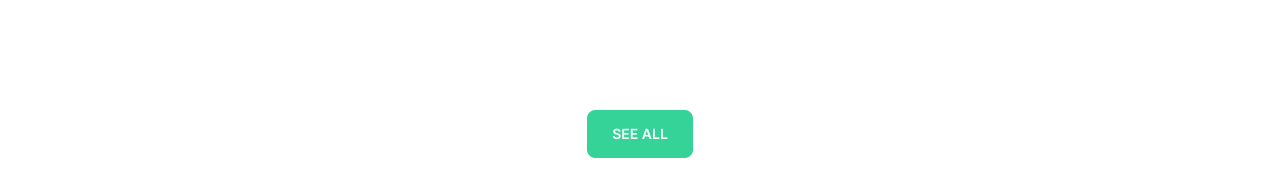
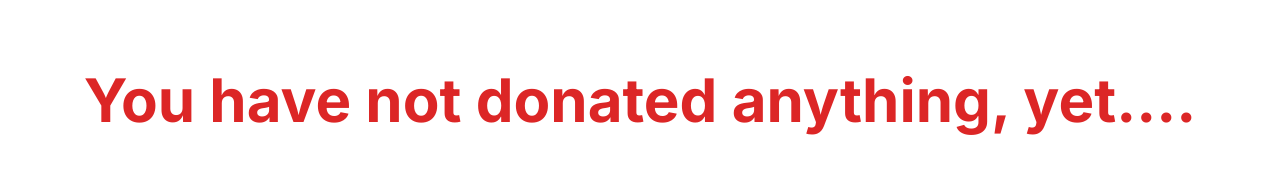
Before and after one commit to tabib-e-alahi/donation-campaign, a React (Vite) app: page /donation in a window 1280 px wide. Shown: the part 378-574 px from the top of the page. Built offline with nearby package versions, Linux system fonts and the light colour scheme.

Commit message:
validation added of empty donation page

```diff
--- a/src/components/Donation/Donation.jsx
+++ b/src/components/Donation/Donation.jsx
@@ -6,6 +6,7 @@ import { getStoredDonatedCard } from "../../utilities/localStorage";
 import { useEffect, useState } from "react";
 import Navbar from "../Navbar/Navbar";
 import DonatedCard from "../DonatedCard/DonatedCard";
+import EmptyCard from "../EmptyCard/EmptyCard";
 
 const Donation = () => {
     const cards = useLoaderData()
@@ -29,11 +30,14 @@ setDonatedCards(newDonatedCards);
             <Navbar></Navbar>
             <div className="grid grid-cols-1 lg:grid-cols-2  gap-6 mx-auto mt-40 mb-20">
                 {
-                    donatedCards.slice(0,showCardsLength).map((donatedCard,idx) => <DonatedCard key={idx} donatedCard={donatedCard}></DonatedCard>)
+                  (donatedCards.length > 0) ?  donatedCards.slice(0,showCardsLength).map((donatedCard,idx) => <DonatedCard key={idx} donatedCard={donatedCard}></DonatedCard>
+                    )
+                    :
+                   <EmptyCard></EmptyCard>
                 }
             </div>
 
-            <div className={`text-center mt-5 lg:mt-10 mb-40 ${showCardsLength === donatedCards.length ? 'hidden' : ''}`}>
+            <div className={`text-center mt-5 lg:mt-10 mb-40 ${showCardsLength === donatedCards.length || donatedCards.length <= 0 ? 'hidden' : ''}`}>
 
             <button onClick={()=>setShowCardsLength (donatedCards.length)} className="btn btn-success px-6 text-white font-semibold">See All</button>
             </div>
--- /dev/null
+++ b/src/components/EmptyCard/EmptyCard.jsx
@@ -0,0 +1,11 @@
+
+
+const EmptyCard = () => {
+    return (
+        <div className="mt-10 text-center  col-span-2">
+            <h1 className="font-bold text-2xl md:text-3xl lg:text-6xl text-red-600"> You have  not donated anything, yet....</h1>
+        </div>
+    );
+};
+
+export default EmptyCard;
--- a/src/main.jsx
+++ b/src/main.jsx
@@ -23,22 +23,22 @@ const router = createBrowserRouter([
       {
         path: '/',
         element:<Home></Home>,
-        loader: () => fetch('../public/category_cards.json')
+        loader: () => fetch('category_cards.json')
       },
       {
         path: '/donation',
         element:<Donation></Donation>,
-        loader: () => fetch('../public/category_cards.json')
+        loader: () => fetch('category_cards.json')
       },
       {
         path: '/statistics',
         element:<Statistics></Statistics>,
-        loader: () => fetch('../public/category_cards.json')
+        loader: () => fetch('category_cards.json')
       },
       {
         path: '/home/:id',
         element:<DonationDetails></DonationDetails>,
-        loader: () => fetch('../public/category_cards.json')
+        loader: () => fetch('category_cards.json')
       },
     ]
   },
```
Also changed, not shown: 1 other file (tests, documents, lock files or other folders).
